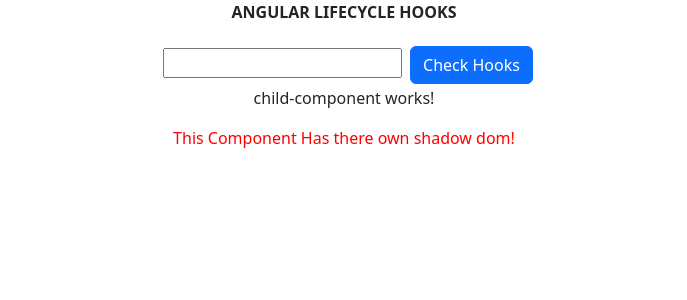
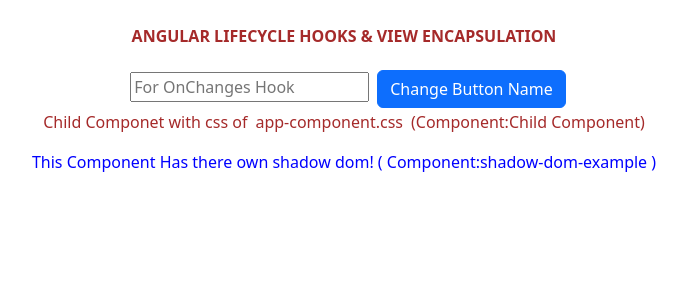
Before and after one commit to arjunpndt/lifeCycleHooks, an Angular app: page / in a window 1280 px wide. Shown: the top 300 px of the page, without its empty margins (296-983 px from the left). Built offline with nearby package versions, Linux system fonts and the light colour scheme.

Commit message:
view encapsulation added

```diff
--- a/src/app/app.component.css
+++ b/src/app/app.component.css
@@ -1,5 +1,7 @@
 /* Bootsrtap will work on all child component of 'app-component because of encapsulation 'None' type */
 @import url(../../node_modules/bootstrap/dist/css/bootstrap.min.css);
-/* * {
-  color: red;
-} */
+
+p,
+ul {
+  color: brown;
+}
--- a/src/app/app.component.html
+++ b/src/app/app.component.html
@@ -1,11 +1,18 @@
 <div class="container text-center">
-  <p><span [innerHTML]="title | uppercase | bold"></span></p>
-  <input class="m-2" type="text" #inputValue />
-  <button class="btn btn-primary" (click)="checkHooks(inputValue)">
-    Check Hooks
-  </button>
+  <div>
+    <p class="mt-4"><span [innerHTML]="title | uppercase | bold"></span></p>
+    <input
+      class="m-2"
+      type="text"
+      placeholder="For OnChanges Hook"
+      #inputValue
+    />
+    <button class="btn btn-primary" (click)="checkHooks(inputValue)">
+      {{ inputVal }}
+    </button>
 
-  <app-child-component [message]="inputVal"></app-child-component>
-  <!-- <app-shadow-dom-exapmle></app-shadow-dom-exapmle> -->
-  <app-shadow-dom-example></app-shadow-dom-example>
+    <app-child-component [message]="inputVal"></app-child-component>
+    <app-shadow-dom-example></app-shadow-dom-example>
+  </div>
+  <div></div>
 </div>
--- a/src/app/app.component.ts
+++ b/src/app/app.component.ts
@@ -4,14 +4,13 @@
   selector: 'app-root',
   templateUrl: './app.component.html',
   styleUrls: ['./app.component.css'],
+
   // here I am using view Encapsulation type 'None' so whatever css you write in 'app.component.css' that will be apply for all the child component
   encapsulation: ViewEncapsulation.None,
 })
 export class AppComponent implements OnInit, DoCheck {
-  title = 'Angular LifeCycle Hooks';
-  inputVal = '';
-  // user: string[] = ['user', 'user2'];
-  OnIinit = false;
+  title = 'Angular LifeCycle Hooks & View encapsulation';
+  inputVal = 'Change Button Name';
 
   constructor() {}
 
@@ -40,8 +39,6 @@
     this.title = value;
   }
   checkHooks(inputValue: HTMLInputElement): void {
-    this.inputVal = inputValue.value;
-    // this.user.push(inputValue.value);
-    // console.log(this.user);
+    if (inputValue.value != '') this.inputVal = inputValue.value;
   }
 }
--- a/src/app/child-component/child-component.component.html
+++ b/src/app/child-component/child-component.component.html
@@ -1,2 +1,15 @@
-<p>child-component works!{{ message }}</p>
-<!-- <button class="btn btn-danger">Button</button>s -->
+<!-- Example of NgFor Directive -->
+<ul class="list-inline">
+  <li
+    class="list-inline-item"
+    *ngFor="
+      let value of [
+        'Child Componet with css of',
+        'app-component.css',
+        '(Component:Child Component)'
+      ]
+    "
+  >
+    {{ value }}
+  </li>
+</ul>
--- a/src/app/shadow-dom-example/shadow-dom-example.component.css
+++ b/src/app/shadow-dom-example/shadow-dom-example.component.css
@@ -1,3 +1,3 @@
-* {
-  color: red;
+p {
+  color: blue;
 }
--- a/src/app/shadow-dom-example/shadow-dom-example.component.html
+++ b/src/app/shadow-dom-example/shadow-dom-example.component.html
@@ -1 +1,3 @@
-<p>This Component Has there own shadow dom!</p>
+<p class="shadow-dom-para">
+  This Component Has there own shadow dom! ( Component:shadow-dom-example )
+</p>
--- a/src/styles.css
+++ b/src/styles.css
@@ -1,5 +1,4 @@
-/* You can add global styles to this file, and also import other style files */
-/* * {
-  font-style: italic;
+/* this css will not apply on component 'shadow-dom-example' because it has their own dom */
+.shadow-dom-para {
   color: red;
-} */
+}
```
